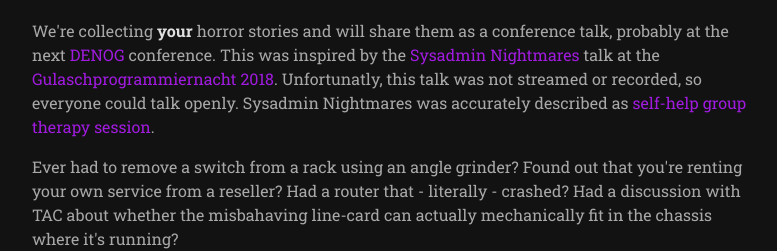
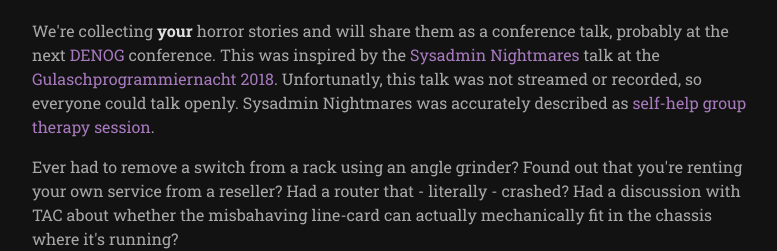
Before and after one commit to 9er/nightmares.yolo-networking.de, a plain HTML site: page site/index.html in a window 1280 px wide. Shown: the part 214-465 px from the top of the page, without its empty margins (250-1027 px from the left). Drawn offline with Linux system fonts and the light colour scheme.

Commit message:
played with colors

```diff
--- a/sass/nightmares.sass
+++ b/sass/nightmares.sass
@@ -8,15 +8,15 @@
 $grey: hsl(0, 0%, 30%)
 $white: hsl(0, 0%, 66%)
 $very-white: hsl(0, 0%, 88%)
-$purple: #6D2091
-$purple-lighter: #A01BDE
-$orange: #DE5009
-$red: #DE1E09
+$purple: #a01bde
+$purple-lighter: #a779bd
+$orange: #de5009
+$red: #de1e09
 $brown: #912519
-$green: #2BDE1B
+$green: #2bde1b
 
 // primary colors
-$primary: $white
+$primary: $purple
 $link: $purple-lighter
 $info: $orange
 $success: $green
@@ -38,12 +38,13 @@
 $family-sans-serif: RobotoSlab
 
 // specifics
-$link-hover: #cc97e5
-$link-focus: #cc97e5
-$link-active: #cc97e5
+$link-hover: $purple
+$link-focus: $purple
+$link-active: $purple
 $title-color: $orange
 $subtitle-color: $grey
 $strong-color: $very-white
 $background: $grey-dark
+$container-max-width: 780px
 
 @import "bulma/bulma.sass"
--- a/site/index.html
+++ b/site/index.html
@@ -13,7 +13,7 @@
   <body class="layout-default">
     <section class="section">
       <div class="container">
-        <h1 class="title is-1 has-text-link">Networker Nightmares</h1>
+        <h1 class="title is-1 has-text-primary">Networker Nightmares</h1>
         <p class="subtitle">Stories about defeat, disappointment, and disasters.</p>
         <div class="content">
           <p></p>
```
Also changed, not shown: site/static/css/nightmares.css, 1 other file.
